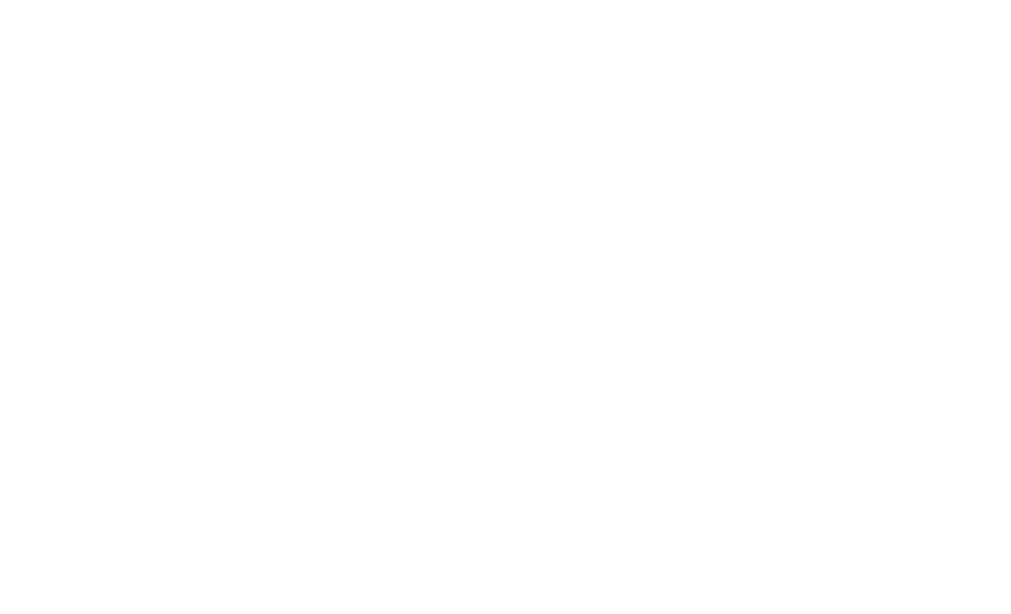
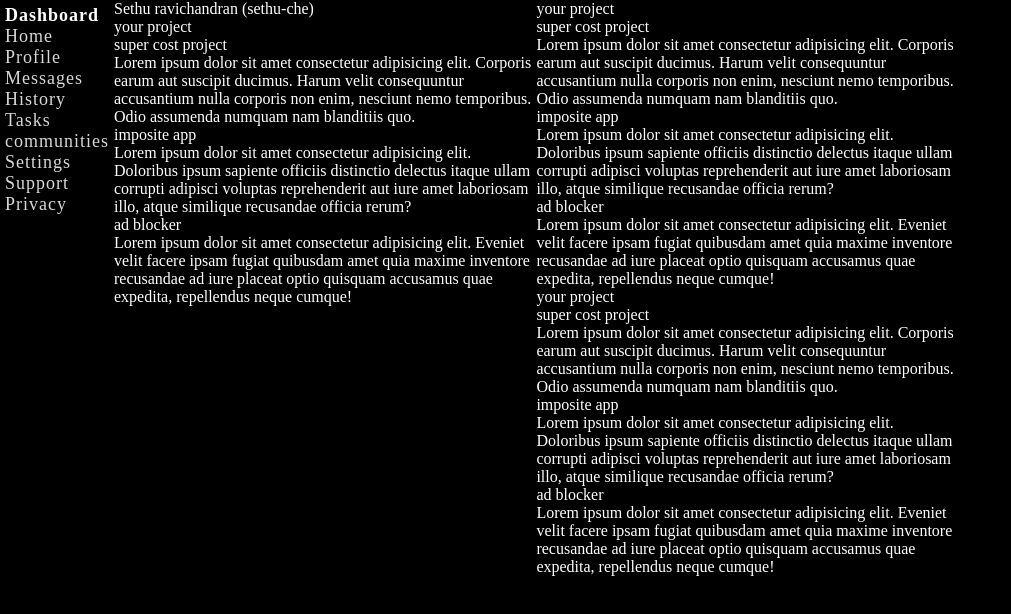
Before and after one commit to yuvaraj-csk/project-dashboard, a plain HTML site: page index.html in a window 1280 px wide. Shown: the whole page, without its empty margins (0-1011 px from the left). Drawn offline with Linux system fonts and the light colour scheme.

Commit message:
Initial commit

```diff
--- a/asserts/css/style.css
+++ b/asserts/css/style.css
@@ -0,0 +1,78 @@
+*
+{
+    margin: 0;
+    padding: 0;
+    box-sizing: content-box;
+    background-color: black;
+}
+header,footer{
+    flex:none;
+}
+.body
+{
+    display: flex;
+    flex-direction: column;
+    height:100%
+
+}
+main
+{
+    overflow-y: auto;
+    flex:auto
+}
+html{
+    height: 100px;
+}
+.column
+{
+
+    word-spacing: large;
+    flex-direction: center;
+}
+.page{
+    float: left;
+	border: 5px solid #000;
+	color: #d9d6d6;
+    font-size: large;
+    letter-spacing: 1px;
+    text-indent: 50;
+    word-spacing: 5%;
+}
+
+  .first-name {
+    color: white;
+    font-weight: 700;
+    word-break: break-all;
+  }
+  .page2
+  {
+    float: left;
+    width: 33%;
+    flex-direction: column;
+    color: white;
+    align-items: center;
+
+  }
+  .page3
+  {
+    float: left;
+    width: 33%;
+    flex-direction: column;
+    color: white;
+    align-items: center;
+
+  }
+  .page4
+  {
+    float: left;
+    width: 33%;
+    flex-direction: column;
+    color: white;
+    align-items: center;
+
+  }
+  .align
+  {
+    align-items: center;
+
+  }
--- a/index.html
+++ b/index.html
@@ -4,8 +4,76 @@
     <meta charset="UTF-8">
     <meta name="viewport" content="width=device-width, initial-scale=1.0">
     <title>Document</title>
+    <title> Yuvaraj Resume</title>
+    <link rel="stylesheet" href= "asserts/css/style.css">
+    <style>
+        h1{
+            text-align: center;
+        }
+    </style>
 </head>
 <body>
+    <section class="column">
+    <section class = "page">
+        <span class="first-name">Dashboard</span>
+                            <p>Home</p>
+                            <p>Profile</p>
+                            <p>Messages</p>
+                            <p>History</p>
+                            <p>Tasks</p>
+                            <p>communities</p>
+                            <p>Settings</p>
+                            <p>Support</p>
+                            <p>Privacy
+                            </p>
+        </section>
+    <section class = "page2">
+        <span class="second">Sethu ravichandran (sethu-che)</span>
+        <p>your project</p>
+        <p>super cost project</p>
+        <div class = "align2">
+        <p>Lorem ipsum dolor sit amet consectetur adipisicing elit. Corporis earum aut suscipit ducimus. Harum velit consequuntur accusantium nulla corporis non enim, nesciunt nemo temporibus. Odio assumenda numquam nam blanditiis quo.</p>
+        </div>
+        <p>imposite app</p>
+        <div>
+        <p>Lorem ipsum dolor sit amet consectetur adipisicing elit. Doloribus ipsum sapiente officiis distinctio delectus itaque ullam corrupti adipisci voluptas reprehenderit aut iure amet laboriosam illo, atque similique recusandae officia rerum?</p>
+        </div>
+        <p>ad blocker</p>
+        <div>Lorem ipsum dolor sit amet consectetur adipisicing elit. Eveniet velit facere ipsam fugiat quibusdam amet quia maxime inventore recusandae ad iure placeat optio quisquam accusamus quae expedita, repellendus neque cumque!</div>
+    </section>
+
+    <section class = "page3">
+        <p>your project</p>
+        <p>super cost project</p>
+        <div class = "align3">
+        <p>Lorem ipsum dolor sit amet consectetur adipisicing elit. Corporis earum aut suscipit ducimus. Harum velit consequuntur accusantium nulla corporis non enim, nesciunt nemo temporibus. Odio assumenda numquam nam blanditiis quo.</p>
+        </div>
+        <p>imposite app</p>
+        <div>
+        <p>Lorem ipsum dolor sit amet consectetur adipisicing elit. Doloribus ipsum sapiente officiis distinctio delectus itaque ullam corrupti adipisci voluptas reprehenderit aut iure amet laboriosam illo, atque similique recusandae officia rerum?</p>
+        </div>
+        <p>ad blocker</p>
+        <div>Lorem ipsum dolor sit amet consectetur adipisicing elit. Eveniet velit facere ipsam fugiat quibusdam amet quia maxime inventore recusandae ad iure placeat optio quisquam accusamus quae expedita, repellendus neque cumque!</div>
+    </section>
+
+    <section class = "page4">
+
+        <p>your project</p>
+        <p>super cost project</p>
+        <div class = "align4">
+        <p>Lorem ipsum dolor sit amet consectetur adipisicing elit. Corporis earum aut suscipit ducimus. Harum velit consequuntur accusantium nulla corporis non enim, nesciunt nemo temporibus. Odio assumenda numquam nam blanditiis quo.</p>
+        </div>
+        <p>imposite app</p>
+        <div>
+        <p>Lorem ipsum dolor sit amet consectetur adipisicing elit. Doloribus ipsum sapiente officiis distinctio delectus itaque ullam corrupti adipisci voluptas reprehenderit aut iure amet laboriosam illo, atque similique recusandae officia rerum?</p>
+        </div>
+        <p>ad blocker</p>
+        <div>Lorem ipsum dolor sit amet consectetur adipisicing elit. Eveniet velit facere ipsam fugiat quibusdam amet quia maxime inventore recusandae ad iure placeat optio quisquam accusamus quae expedita, repellendus neque cumque!</div>
+    </section>
+
+
+
+
 
 </body>
 </html>
```
